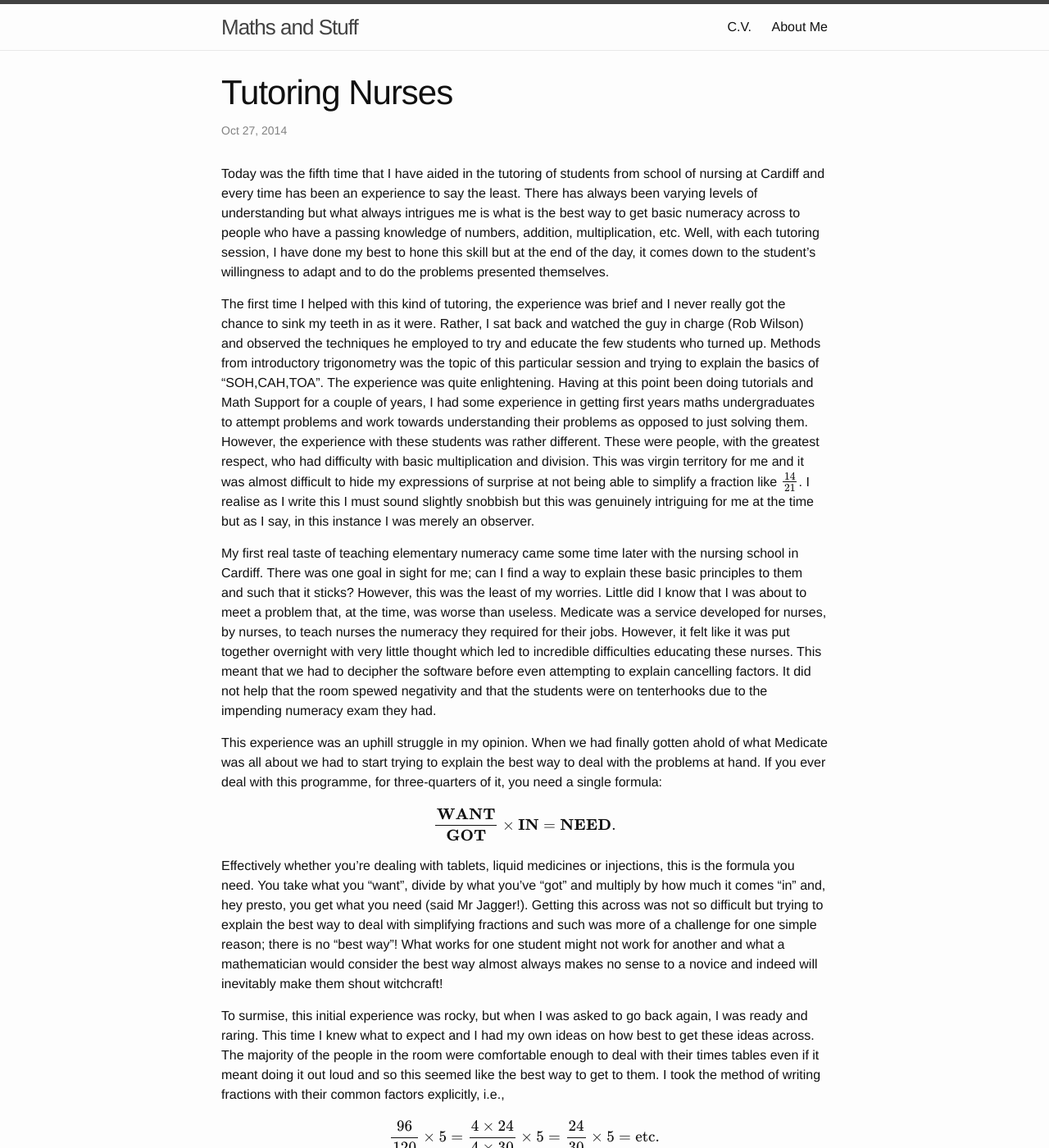
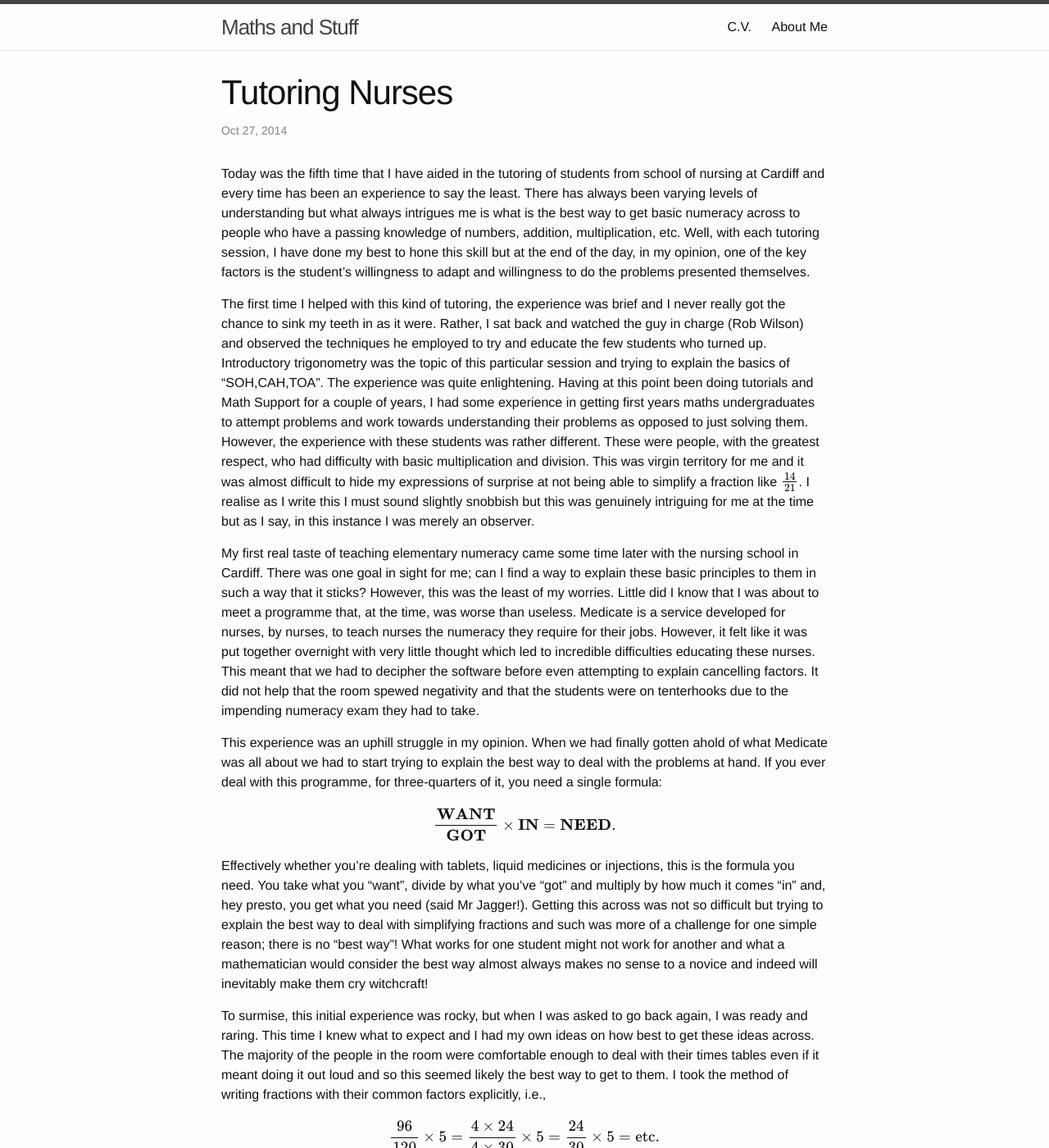
Before and after one commit to JamesEvans2014/JamesEvans2014.github.io, a Jekyll site: the page built from _posts/2014-10-27-Tutoring-Nurses.md, in a window 1280 px wide and 1400 px high. Shown: the whole window at 82% size. Built offline with Jekyll 4.4.1, drawn with Linux system fonts in a browser that asks for light colours; formulas are drawn with MathJax 3; part of the change alters nothing that is shown; some of the changed text lies outside the part shown.

Commit message:
Update 2014-10-27-Tutoring-Nurses.md

```diff
--- a/_posts/2014-10-27-Tutoring-Nurses.md
+++ b/_posts/2014-10-27-Tutoring-Nurses.md
@@ -5,71 +5,36 @@ date      :   2014-10-27 17:05:43
 categories: Numeracy Nursing
 ---
 
-Today was the fifth time that I have aided in the tutoring of students from school of nursing at Cardiff and every time
-has been an experience to say the least. There has always been varying levels of understanding but what always intrigues me is
-what is the best way to get basic numeracy across to people who have a passing knowledge of numbers, addition, multiplication, etc.
-Well, with each tutoring session, I have done my best to hone this skill but at the end of the day, it comes down to the
-student's willingness to adapt and to do the problems presented themselves.
+Today was the fifth time that I have aided in the tutoring of students from school of nursing at Cardiff and every time has been an experience to say the least. There has always been varying levels of understanding but what always intrigues me is what is the best way to get basic numeracy across to people who have a passing knowledge of numbers, addition, multiplication, etc. Well, with each tutoring session, I have done my best to hone this skill but at the end of the day, in my opinion, one of the key factors is the student's willingness to adapt and willingness to do the problems presented themselves.
 
-The first time I helped with this kind of tutoring, the experience was brief and I never really got the chance to sink
-my teeth in as it were. Rather, I sat back and watched the guy in charge (Rob Wilson) and observed the techniques he employed to
-try and educate the few students who turned up. Methods from introductory trigonometry was the topic of this particular session
-and trying to explain the basics of "SOH,CAH,TOA". The experience was quite enlightening. Having at this point been doing
-tutorials and Math Support for a couple of years, I had some experience in getting first years maths undergraduates to
-attempt problems and work towards understanding their problems as opposed to just solving them. However, the experience with these students was rather different.
-These were people, with the greatest respect, who had difficulty with basic multiplication and division. This was virgin territory
-for me and it was almost difficult to hide my expressions of surprise at not being able to simplify a fraction like \\(\frac {14}{21}\\).
-I realise as I write this I must sound slightly snobbish but this was genuinely intriguing for me at the time but as I say, in this instance I was merely an observer.
+The first time I helped with this kind of tutoring, the experience was brief and I never really got the chance to sink my teeth in as it were. Rather, I sat back and watched the guy in charge (Rob Wilson) and observed the techniques he employed to try and educate the few students who turned up. Introductory trigonometry was the topic of this particular session and trying to explain the basics of "SOH,CAH,TOA". The experience was quite enlightening. Having at this point been doing tutorials and Math Support for a couple of years, I had some experience in getting first years maths undergraduates to attempt problems and work towards understanding their problems as opposed to just solving them. However, the experience with these students was rather different. These were people, with the greatest respect, who had difficulty with basic multiplication and division. This was virgin territory for me and it was almost difficult to hide my expressions of surprise at not being able to simplify a fraction like \\(\frac {14}{21}\\). I realise as I write this I must sound slightly snobbish but this was genuinely intriguing for me at the time but as I say, in this instance I was merely an observer.
 
 My first real taste of teaching elementary numeracy came some time later with the nursing school in Cardiff. There was
-one goal in sight for me; can I find a way to explain these basic principles to them and such that it sticks? However, this was the least of my worries.
-Little did I know that I was about to meet a problem that, at the time, was worse than useless. Medicate was a service
-developed for nurses, by nurses, to teach nurses the numeracy they required for their jobs. However, it felt like it was put together
-overnight with very little thought which led to incredible difficulties educating these nurses. This meant that we had to
-decipher the software before even attempting to explain cancelling factors. It did not help that the room spewed negativity
-and that the students were on tenterhooks due to the impending numeracy exam they had.
+one goal in sight for me; can I find a way to explain these basic principles to them in such a way that it sticks? However, this was the least of my worries. Little did I know that I was about to meet a programme that, at the time, was worse than useless. Medicate is a service developed for nurses, by nurses, to teach nurses the numeracy they require for their jobs. However, it felt like it was put together overnight with very little thought which led to incredible difficulties educating these nurses. This meant that we had to decipher the software before even attempting to explain cancelling factors. It did not help that the room spewed negativity and that the students were on tenterhooks due to the impending numeracy exam they had to take.
 
 This experience was an uphill struggle in my opinion. When we had finally gotten ahold of what Medicate was all about
-we had to start trying to explain the best way to deal with the problems at hand. If you ever deal with this programme,
-for three-quarters of it, you need a single formula:
+we had to start trying to explain the best way to deal with the problems at hand. If you ever deal with this programme, for three-quarters of it, you need a single formula:
 \\[
 \frac {\textbf {WANT}}{\textbf {GOT}}\times \textbf {IN}=\textbf {NEED}.
 \\]
-Effectively whether you're dealing with tablets, liquid medicines or injections, this is the formula you need. You take what you "want",
-divide by what you've "got" and multiply by how much it comes "in" and, hey presto, you get what you need (said Mr Jagger!).
-Getting this across was not so difficult but trying to explain the best way to deal with simplifying fractions and such
-was more of a challenge for one simple reason; there is no "best way"! What works for one student might not work for another and what a
-mathematician would consider the best way almost always makes no sense to a novice and indeed will
-inevitably make them shout witchcraft!
+Effectively whether you're dealing with tablets, liquid medicines or injections, this is the formula you need. You take what you "want", divide by what you've "got" and multiply by how much it comes "in" and, hey presto, you get what you need (said Mr Jagger!). Getting this across was not so difficult but trying to explain the best way to deal with simplifying fractions and such was more of a challenge for one simple reason; there is no "best way"! What works for one student might not work for another and what a mathematician would consider the best way almost always makes no sense to a novice and indeed will inevitably make them cry witchcraft!
 
-To surmise, this initial experience was rocky, but when I was asked to go back again, I was ready and raring. This time
-I knew what to expect and I had my own ideas on how best to get these ideas across. The majority of the people in the
-room were comfortable enough to deal with their times tables even if it meant doing it out loud and so this seemed like the
-best way to get to them. I took the method of writing fractions with their common factors explicitly, i.e.,
+To surmise, this initial experience was rocky, but when I was asked to go back again, I was ready and raring. This time I knew what to expect and I had my own ideas on how best to get these ideas across. The majority of the people in the room were comfortable enough to deal with their times tables even if it meant doing it out loud and so this seemed likely the best way to get to them. I took the method of writing fractions with their common factors explicitly, i.e.,
 \\[
 \frac {96}{120}\times 5=\frac {4\times 24}{4\times 30}\times 5=\frac {24}{30}\times 5=\text {etc.}
 \\]
-Some of the group opposed this method. Some found that using long division on the fraction and then multiplying by the
-number afterwards was for them, but then how do you deal with an example like
+Some of the group opposed this method. Some found that using long division on the fraction and then multiplying by the number afterwards was for them, but then how do you deal with an example like
 \\[
 \frac {24}{9}\times 6.
 \\]
-It is obviously far too difficult to start explaining recurring decimals and how to multiply them. It then became about convincing
-these people, some of whom were very set in their ways, to try different methods. In was almost mind blowing when I said
+It is obviously far too difficult to start explaining recurring decimals and how to multiply them. It then became about convincing these people, some of whom were very set in their ways, to try different methods. In was almost mind blowing when I said
 \\[
 \frac {24}{9}\times 6=\frac {24\times 6}{9}.
 \\]
-It's something most mathematicians don't even bother to think about as it is ingrained upon us but to someone unfamiliar
-with manipulation, it's a kind of strange magic (says Mr Lynne!). Some were willing to believe this fact and use it
-to solve their problems whereas, others were less than willing. What can you do in this situation?
+It's something most mathematicians don't even bother to think about as it is ingrained upon us but to someone unfamiliar with manipulation, it's a kind of strange magic (says Mr Lynne!). Some were willing to believe this fact and use it to solve their problems whereas, others were less than willing. What can you do in this situation? In the end, the best course seemed to let them do it their way when they could and then try to coax them into trying another method when that proved too difficult. Of course this is probably not the best course of action but the stubborness was not something that I had the time or patience to deal with.
 
-My session today however was special for a couple of reasons; firstly it was my first "solo mission" and secondly it was
-beign done for nurses who all seemed to want to try something new. That is, find a method that worked for them even if
-it meant leaving their comfort zone to do so. Working with exactly the same methods, exactly the same kinds of problems
-and the exact same software yet with incredible results. The students in question were quite willing to learn and quite willing
-to participate and try new methods to solve their problems. There was of course some resistance to this at first, that kind of "I don't like change" attitude, but quite soon after
-people were trying to simplify fractions by finding common factors and cancelling, a method that has now proven most
-effective in my opinion. I always indicate that the long division method is available bu that it may not be the best course.
+My session today however was special for a couple of reasons; firstly it was my first "solo mission" and secondly it was being done for nurses who all seemed to want to try something new. That is, find a method that worked for them even if it meant leaving their comfort zone to do so. Working with exactly the same methods, exactly the same kinds of problems and the exact same software yet with incredible results.
 
-In conclusion, today has been one of the better tutoring sessions I've done and I hope to employ the same ideas again to see if
-it truly does depend on the students willingness to adapt or maybe initially I was just new to the experience.
+Firstly, I should mention that since my first encounter, the Medicate software has been greatly improved upon! The students in question were quite willing to learn and quite willing to participate and try new methods to solve their problems. There was of course some resistance to this at first, that kind of "I don't like change" attitude, but quite soon after people were trying to simplify fractions by finding common factors and cancelling, a method that has now proven most effective in my opinion. I always indicate that the long division method is available but that it may not be the best course. With this kind of maths however, there is little I can do once I've explained the basics and I then advise them to go off and do as many examples as they can bare to make it sink in. All the students today seemed to take what I said on board which was really encouraging.
+
+In conclusion, today has been one of the better tutoring sessions I've done and I hope to employ the same ideas again to see if it truly does depend on the students willingness to adapt or whether maybe initially I was just new to the experience and unable to connect with the audience.
```
